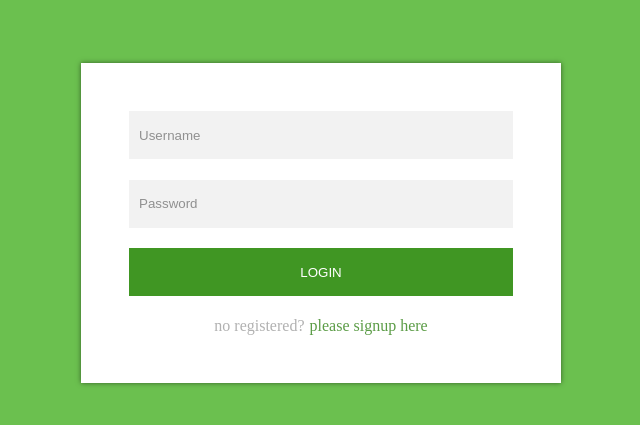
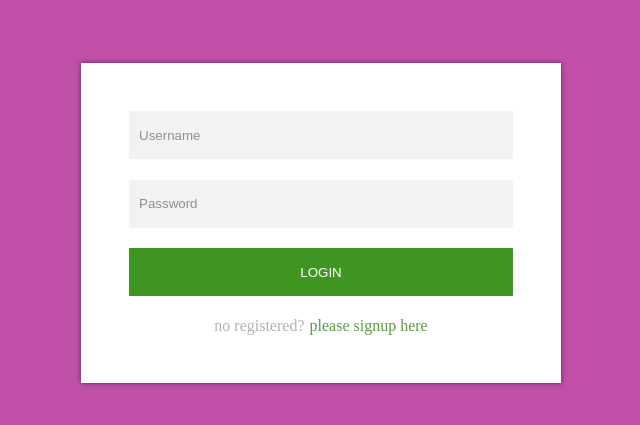
Before and after one commit to mohammadsadeghforoughi/maktab-login-page, a plain HTML site: page index.html in a window 1280 px wide. Shown: the part 177-602 px from the top of the page, without its empty margins (319-959 px from the left). Drawn offline with Linux system fonts and the light colour scheme.

Commit message:
change background color

```diff
--- a/style.css
+++ b/style.css
@@ -4,7 +4,7 @@ body {
   height: 100%;
   margin: 0;
   padding: 0;
-  background-color: #6bc04f;
+  background-color: #c04fa8;
 }
 * {
   box-sizing: border-box;
```
